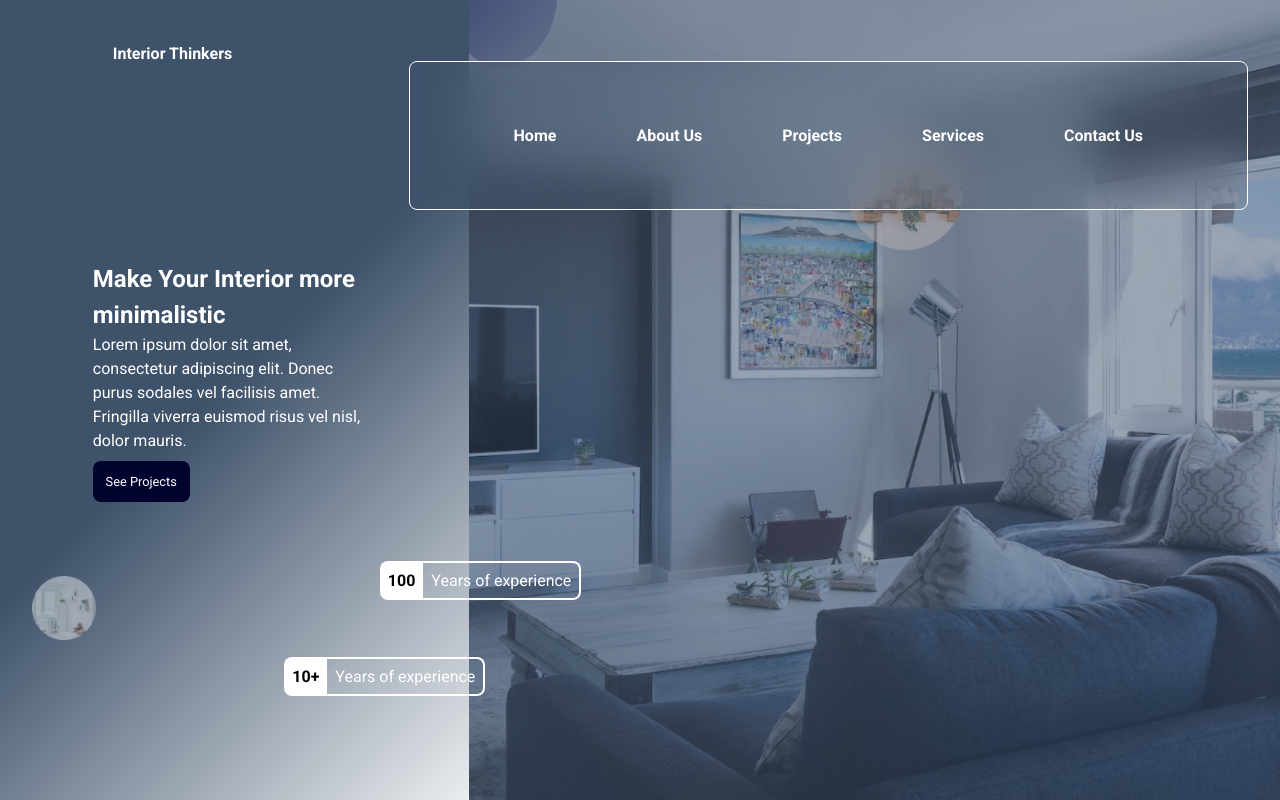
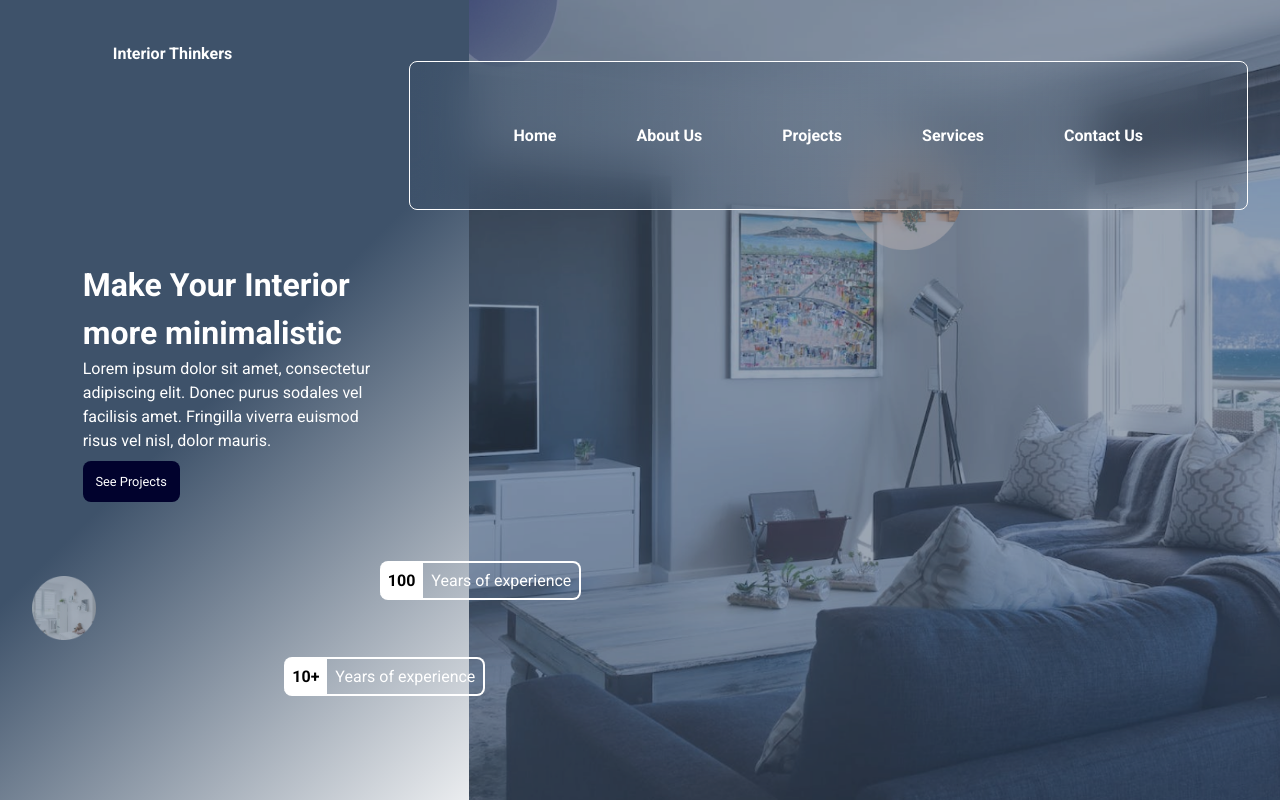
Before and after one commit to Habidoye97/responsive-hero-page, a React (Create React App) app: page / in a window 1280 px wide. Built offline with nearby package versions, Linux system fonts and the light colour scheme.

Commit message:
Edit the styles

```diff
--- a/src/App.css
+++ b/src/App.css
@@ -58,12 +58,12 @@
 }
 
 .interior-page-head {
-  width: 70%;
+  width: 75%;
 }
 
 .interior-page-head h3 {
   font-weight: 600;
-  font-size: var(--little-big-font);
+  font-size: var(--big-font);
   line-height: 1.5em;
 }
 
--- a/src/Components/navbar.css
+++ b/src/Components/navbar.css
@@ -25,6 +25,14 @@
   color: white;
   font-weight: 700;
   cursor: pointer;
+}
+
+.nav-links li:last-child {
+  border-radius: 0 .5rem .5rem 0;
+}
+
+.nav-links li:first-child {
+  border-radius: .5rem 0 0 .5rem;
 }
 
 .nav-links li:hover {
```
